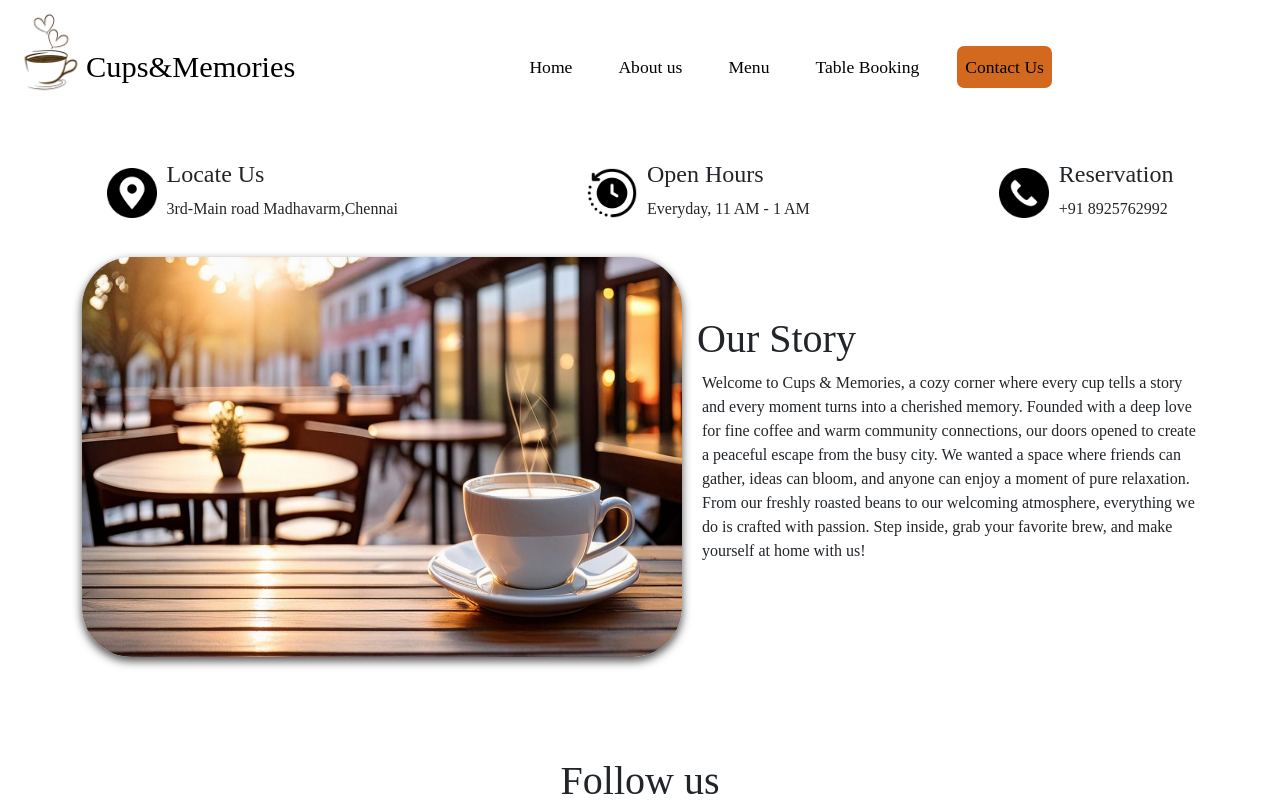
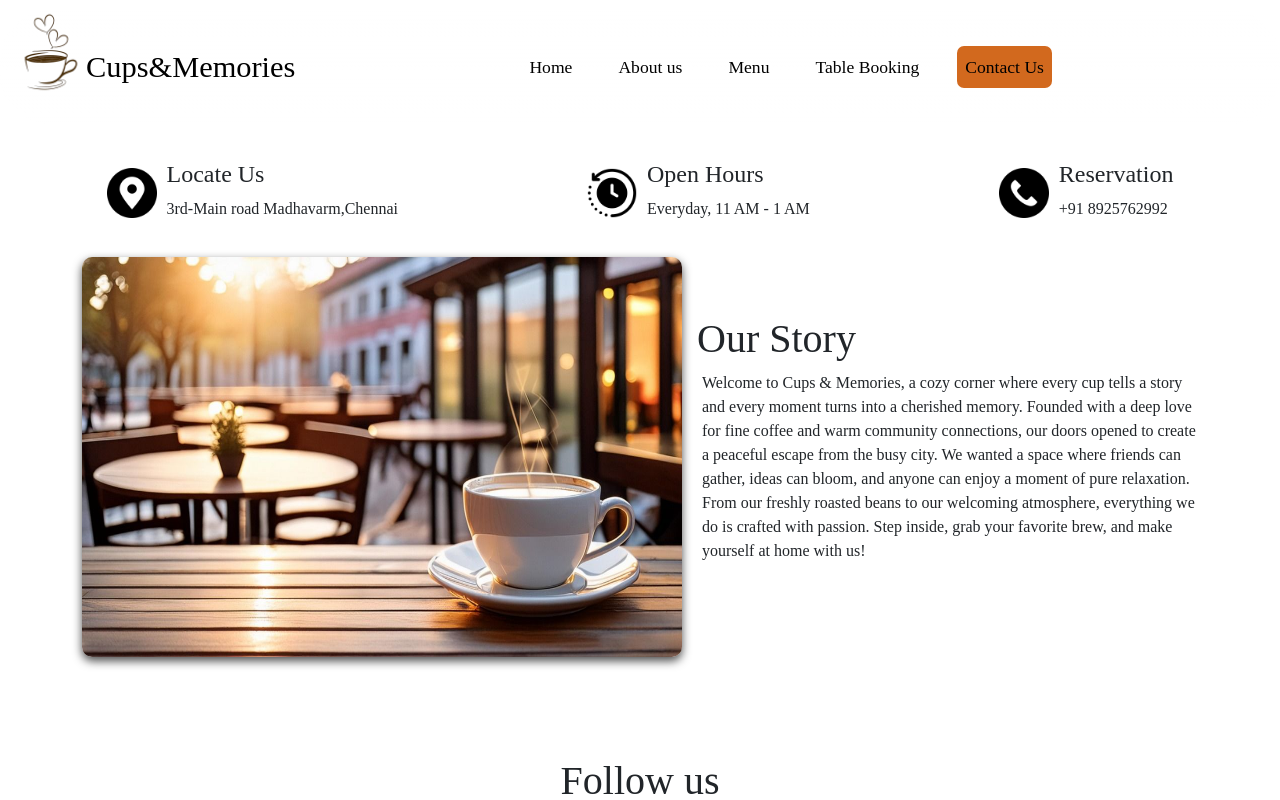
Before and after one commit to nandhakumar102005/cups-and-memories, a React (Vite) app: page /About in a window 1280 px wide. Shown: the top 800 px of the page. Built offline with nearby package versions, Linux system fonts and the light colour scheme.

Commit message:
Update index.css

```diff
--- a/src/index.css
+++ b/src/index.css
@@ -541,7 +541,7 @@ top: 20px;
   height: 400px;
   width: 600px;
   margin-top: 20px;
-  border-radius: 50px;
+  border-radius: 10px;
     box-shadow: 0px 4px 10px rgba(0, 0, 0, 0.7);
 }
 .mainstory{
```
